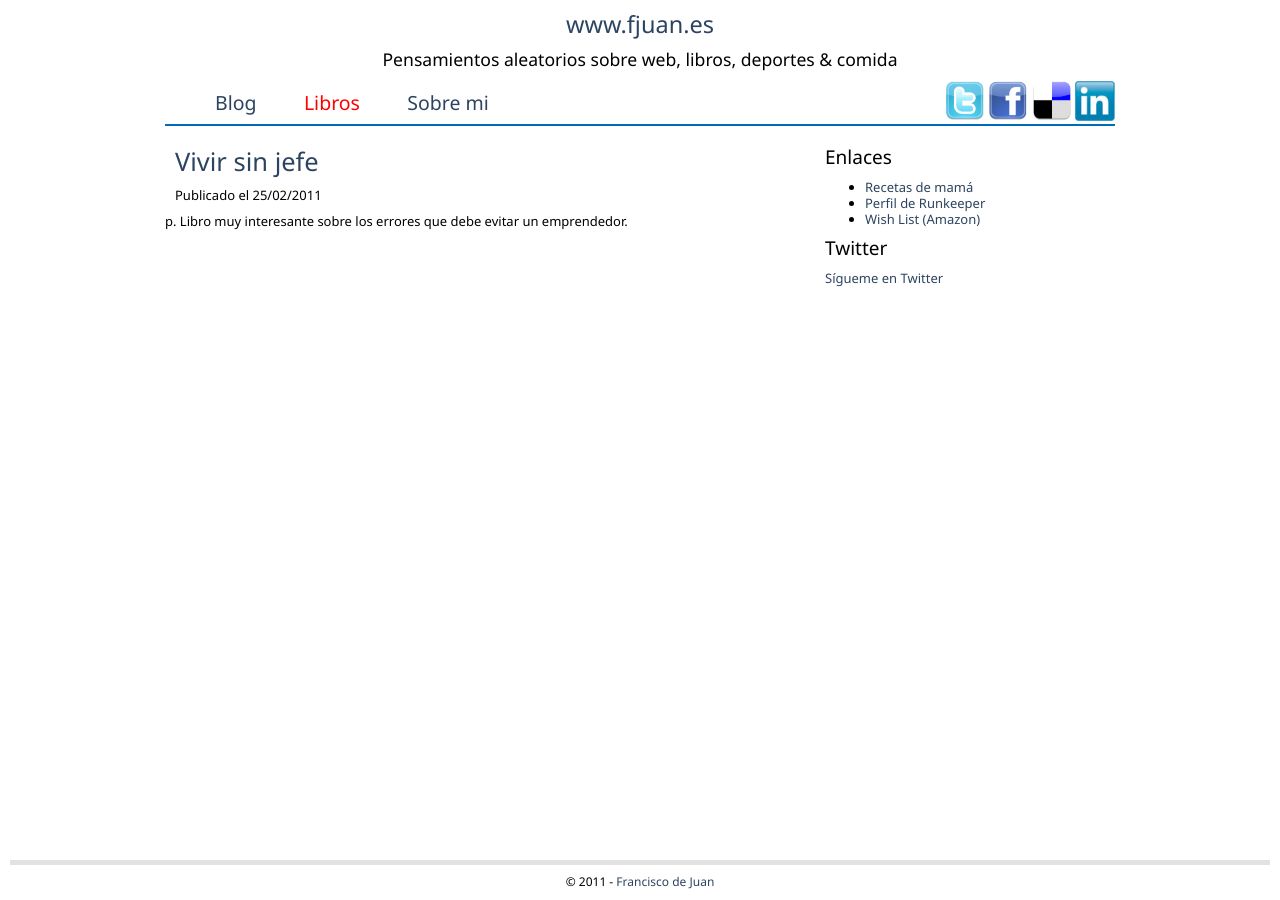
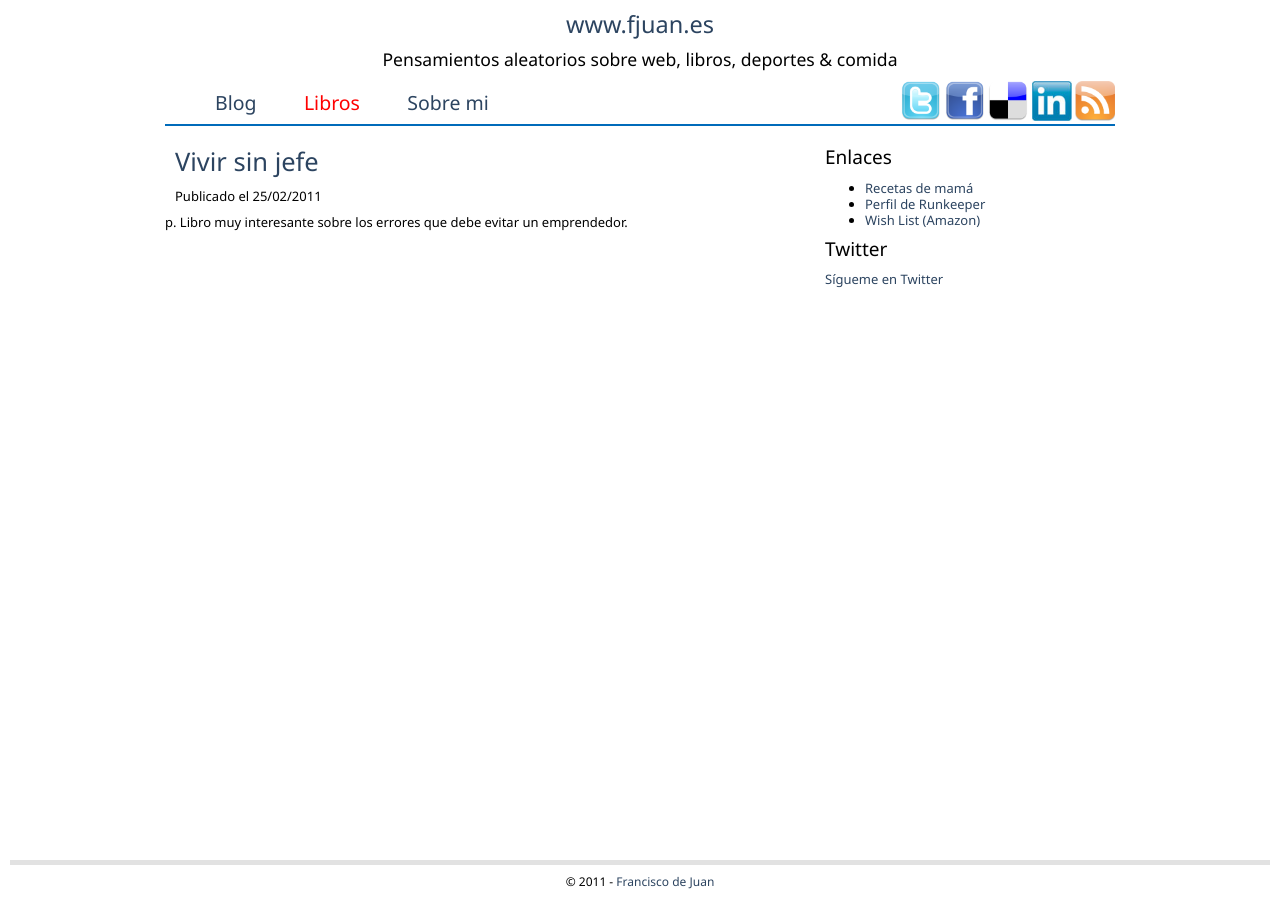
Before and after one commit to fjuan/fjuan.github.com, a Jekyll site: the page built from books/_posts/2011-02-25-vivir-sin-jefe.textile, in a window 1280 px wide. Built offline with Jekyll 4.4.1, drawn with Linux system fonts in a browser that asks for light colours.

Commit message:
Added RSS icon

```diff
--- a/_includes/header.html
+++ b/_includes/header.html
@@ -40,6 +40,7 @@
           <li><a href="http://www.facebook.com/fjuan" rel="external"><img src="/css/images/facebook.png" width="40px" /></a></li>
           <li><a href="http://delicious.com/fjuan" rel="external"><img src="/css/images/delicious.png" width="40px" /></a></li>
           <li><a href="http://es.linkedin.com/in/franciscodejuan" rel="external"><img src="/css/images/linkedin.jpg" width="40px" /></a></li>
+          <li><a href="http://feeds.feedburner.com/fjuan" rel="external"><img src="/css/images/rss.png" width="40px" /></a></li>
         </ul>
       </nav>
     </div><!-- head -->
```
Also changed, not shown: css/images/rss.png (added).
